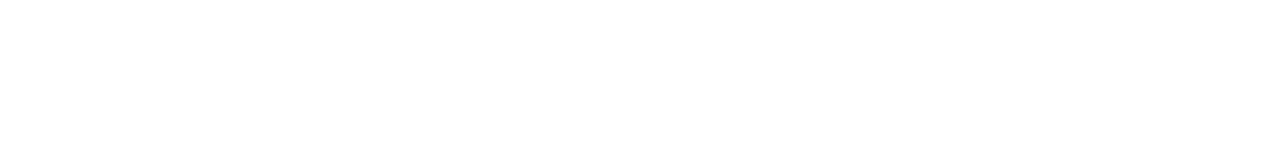
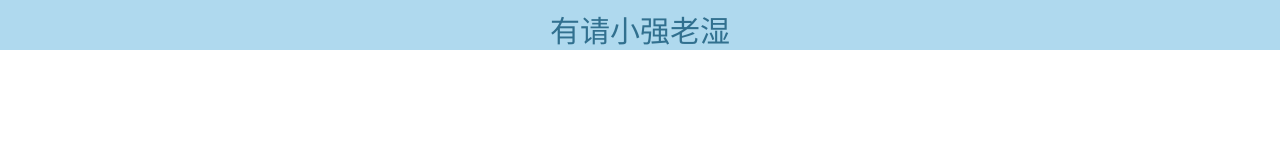
Before and after one commit to gitzsq/yys-demo, a website: page index.html in a window 1280 px wide. Drawn offline with Linux system fonts and the light colour scheme.

Commit message:
提交人：wyp 版本号：v1.0.0 提交时间：2017年04月03日12:50:31 提交内容：项目搭建以及测试+++相关插件

```diff
--- a/css/common.css
+++ b/css/common.css
@@ -0,0 +1,14 @@
+#global_head{
+    top:0;
+    left: 0;
+    width: 100%;
+    z-index: 10000;
+    position: absolute;
+    height: 5rem;
+    line-height: 5rem;
+    background-color: #afd9ee;
+}
+h2{
+    text-align: center;
+    line-height: 24px;
+}
--- a/index.html
+++ b/index.html
@@ -28,11 +28,11 @@
     <!--第三方js插件引入-->
     <script src="bower_components/jquery/dist/jquery.min.js"></script>
     <!--自己样式引入-->
-    <link rel="stylesheet" href="">
+    <link rel="stylesheet" href="css/common.css">
 </head>
 <body>
-    <section id="">
-        <h2></h2>
+    <section id="global_head">
+        <h2 class="text-info">有请小强老湿</h2>
     </section>
     <article>
 
```
Also changed, not shown: views/login.html (+1 -1 lines).
